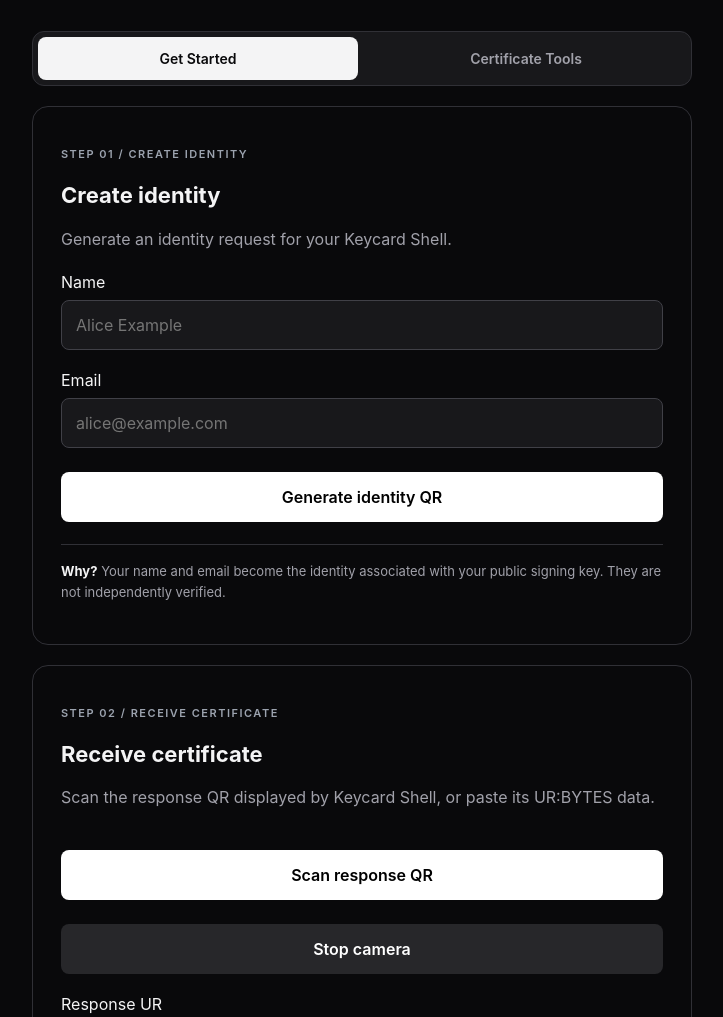
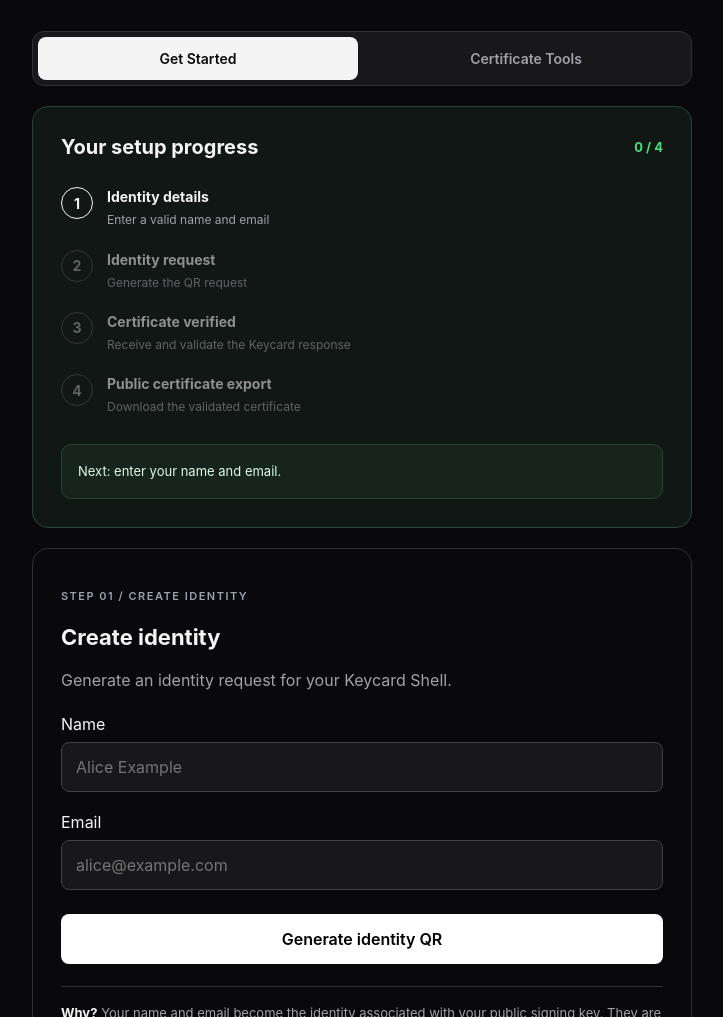
Before and after one commit to 0xterricola/gappgp-web, a website built with Vite: page index.html in a window 1280 px wide. Shown: the part 745-1762 px from the top of the page, without its empty margins (278-1001 px from the left). Built offline with nearby package versions, Linux system fonts and the light colour scheme; what @ngraveio/bc-ur would draw is missing.

Commit message:
feat: add guided identity setup progress and validation feedback

```diff
--- a/src/certificate-ui.ts
+++ b/src/certificate-ui.ts
@@ -60,6 +60,7 @@ export function setupCertificateUI() {
 
   let decoder = new URDecoder()
   let current: CertificateInfo | null = null
+  let currentSource: 'response' | 'upload' | null = null
   let stream: MediaStream | null = null
   let frameID = 0
   let busy = false
@@ -69,8 +70,9 @@ export function setupCertificateUI() {
       ? error.message : String(error)
   }
 
-  function display(info: CertificateInfo) {
+  function display(info: CertificateInfo, source: 'response' | 'upload') {
     current = info
+    currentSource = source
     $('certificate-identity').textContent = info.userID
     $('certificate-fingerprint').textContent = info.fingerprint
     $('certificate-created').textContent =
@@ -78,6 +80,7 @@ export function setupCertificateUI() {
 
     result.hidden = false
     status.textContent = 'Public certificate validated successfully.'
+    document.dispatchEvent(new Event(`gappgp:${source}-verified`))
   }
 
   function stopCamera() {
@@ -124,7 +127,7 @@ export function setupCertificateUI() {
         : undefined
 
       const info = await validateCertificate(bytes, expectedUID)
-      display(info)
+      display(info, 'response')
       decoder = new URDecoder()
       stopCamera()
       return
@@ -146,6 +149,8 @@ export function setupCertificateUI() {
     .addEventListener('change', async event => {
       result.hidden = true
       current = null
+      currentSource = null
+      document.dispatchEvent(new Event('gappgp:upload-started'))
 
       try {
         const input = event.target as HTMLInputElement
@@ -164,8 +169,9 @@ export function setupCertificateUI() {
           ? new TextDecoder().decode(bytes)
           : bytes
 
-        display(await validateCertificate(source))
+        display(await validateCertificate(source), 'upload')
       } catch (error) {
+        document.dispatchEvent(new Event('gappgp:upload-failed'))
         showError(error)
       }
     })
@@ -183,6 +189,9 @@ export function setupCertificateUI() {
     link.download =
       `gappgp-${current.fingerprint.slice(-16)}.asc`
     link.click()
+    document.dispatchEvent(new CustomEvent('gappgp:download-started', {
+      detail: { source: currentSource },
+    }))
 
     setTimeout(() => URL.revokeObjectURL(url), 1000)
   })
@@ -244,6 +253,17 @@ export function setupCertificateUI() {
     }
   })
 
+  document.addEventListener('gappgp:request-reset', () => {
+    stopCamera()
+    decoder = new URDecoder()
+    responseText.value = ''
+    if (currentSource === 'response') {
+      current = null
+      currentSource = null
+      result.hidden = true
+    }
+  })
+
   $('stop-camera').addEventListener('click', stopCamera)
   window.addEventListener('pagehide', stopCamera)
 }
--- a/src/main.ts
+++ b/src/main.ts
@@ -57,6 +57,8 @@ document.querySelector<HTMLButtonElement>('#create')!
   .addEventListener('click', async () => {
     try {
       result.hidden = true
+      currentUR = ''
+      document.dispatchEvent(new Event('gappgp:request-reset'))
       status.textContent = ''
 
       const name = nameInput.value.trim()
@@ -114,6 +116,7 @@ document.querySelector<HTMLButtonElement>('#create')!
       identity.textContent = uid
       result.hidden = false
       status.textContent = 'Identity request ready.'
+      document.dispatchEvent(new Event('gappgp:request-ready'))
     } catch (error) {
       status.textContent =
         error instanceof Error ? error.message : String(error)
@@ -135,4 +138,6 @@ import { setupCertificateUI } from './certificate-ui'
 setupCertificateUI()
 
 import { setupOnboardingUI } from './onboarding'
+import { setupProgressUI } from './progress'
 setupOnboardingUI()
+setupProgressUI()
--- /dev/null
+++ b/src/progress.ts
@@ -0,0 +1,174 @@
+export function setupProgressUI() {
+  const start = document.getElementById('start-panel')!
+  const tools = document.getElementById('tools-panel')!
+  const name = document.getElementById('name') as HTMLInputElement
+  const email = document.getElementById('email') as HTMLInputElement
+  const request = document.getElementById('result')!
+  const receive = document.getElementById('response-ur')!
+    .closest('section') as HTMLElement
+  const certificate = document.getElementById('certificate-result')!
+
+  let requestReady = false
+  let responseVerified = false
+  let downloadStarted = false
+  let uploadVerified = false
+
+  const stages = [
+    ['Identity details', 'Enter a valid name and email'],
+    ['Identity request', 'Generate the QR request'],
+    ['Certificate verified', 'Receive and validate the Keycard response'],
+    ['Public certificate export', 'Download the validated certificate'],
+  ]
+
+  const progress = document.createElement('section')
+  progress.className = 'setup-progress'
+  progress.innerHTML = `
+    <div class="progress-header">
+      <h2>Your setup progress</h2>
+      <span id="progress-count">0 / 4</span>
+    </div>
+    <ol class="progress-steps">
+      ${stages.map(([title, description], index) => `
+        <li class="progress-step" data-progress-step="${index}">
+          <span class="progress-marker">${index + 1}</span>
+          <div>
+            <strong>${title}</strong>
+            <p>${description}</p>
+          </div>
+        </li>
+      `).join('')}
+    </ol>
+    <p id="progress-next" role="status" aria-live="polite"></p>
+  `
+  start.prepend(progress)
+
+  const toolStatus = document.createElement('div')
+  toolStatus.className = 'tool-validation'
+  toolStatus.setAttribute('role', 'status')
+  toolStatus.setAttribute('aria-live', 'polite')
+  tools.prepend(toolStatus)
+
+  const markers = [...progress.querySelectorAll<HTMLElement>(
+    '.progress-step'
+  )]
+
+  const next = document.getElementById('progress-next')!
+  const count = document.getElementById('progress-count')!
+
+  function detailsValid(): boolean {
+    const n = name.value.trim()
+    const e = email.value.trim()
+    const uid = `${n} <${e}>`
+
+    return Boolean(
+      n && e &&
+      email.checkValidity() &&
+      !/[<>]/.test(n) &&
+      /^[\x20-\x7e]+$/.test(uid) &&
+      new TextEncoder().encode(uid).length <= 255
+    )
+  }
+
+  function render() {
+    const complete = [
+      detailsValid(),
+      requestReady,
+      responseVerified,
+      downloadStarted,
+    ]
+
+    const active = complete.indexOf(false)
+    count.textContent = `${complete.filter(Boolean).length} / 4`
+
+    markers.forEach((element, index) => {
+      const done = complete[index]
+      element.classList.toggle('is-done', done)
+      element.classList.toggle('is-active', index === active)
+
+      element.querySelector('.progress-marker')!.textContent =
+        done ? '✓' : String(index + 1)
+    })
+
+    if (!complete[0]) {
+      next.textContent = 'Next: enter your name and email.'
+    } else if (!requestReady) {
+      next.textContent = 'Next: generate your identity QR.'
+    } else if (!responseVerified) {
+      next.textContent =
+        'Next: scan the QR with Keycard Shell, approve on the device, then scan its response.'
+    } else if (!downloadStarted) {
+      next.textContent =
+        'Certificate verified. Next: download your public certificate.'
+    } else {
+      next.textContent =
+        'Download started. Your public certificate is ready to share.'
+    }
+
+    receive.hidden = !requestReady
+
+    toolStatus.classList.toggle('is-done', uploadVerified)
+    toolStatus.textContent = uploadVerified
+      ? '✓ Public certificate passed validation.'
+      : '○ Upload a public certificate to check its integrity.'
+  }
+
+  function reset() {
+    requestReady = false
+    responseVerified = false
+    downloadStarted = false
+    request.hidden = true
+    certificate.hidden = true
+    render()
+  }
+
+  for (const input of [name, email]) {
+    input.addEventListener('input', () => {
+      if (requestReady) {
+        document.dispatchEvent(new Event('gappgp:request-reset'))
+      }
+      render()
+    })
+  }
+
+  document.addEventListener('gappgp:request-reset', reset)
+
+  document.addEventListener('gappgp:request-ready', () => {
+    requestReady = true
+    responseVerified = false
+    downloadStarted = false
+    render()
+    request.scrollIntoView({ behavior: 'smooth', block: 'start' })
+  })
+
+  document.addEventListener('gappgp:response-verified', () => {
+    if (!requestReady) return
+    responseVerified = true
+    render()
+    certificate.scrollIntoView({ behavior: 'smooth', block: 'center' })
+  })
+
+  document.addEventListener('gappgp:download-started', event => {
+    const source = (event as CustomEvent<{ source: string }>).detail?.source
+    if (source === 'response' && responseVerified) {
+      downloadStarted = true
+    }
+    render()
+  })
+
+  document.addEventListener('gappgp:upload-started', () => {
+    uploadVerified = false
+    render()
+  })
+
+  document.addEventListener('gappgp:upload-verified', () => {
+    uploadVerified = true
+    render()
+  })
+
+  document.addEventListener('gappgp:upload-failed', () => {
+    uploadVerified = false
+    render()
+  })
+
+  render()
+}
--- a/src/style.css
+++ b/src/style.css
@@ -264,3 +264,128 @@ main {
     font-size: 23px;
   }
 }
+
+.setup-progress {
+  margin-top: 20px;
+  background: #111714;
+  border-color: #294336;
+}
+
+.progress-header {
+  display: flex;
+  align-items: center;
+  justify-content: space-between;
+  gap: 12px;
+}
+
+.progress-header h2 {
+  margin: 0;
+  font-size: 20px;
+}
+
+#progress-count {
+  color: #4ade80;
+  font-size: 13px;
+  font-weight: 700;
+  white-space: nowrap;
+}
+
+.progress-steps {
+  display: grid;
+  gap: 20px;
+  margin: 28px 0;
+  padding: 0;
+  list-style: none;
+}
+
+.progress-step {
+  display: flex;
+  align-items: flex-start;
+  gap: 14px;
+  opacity: 0.55;
+}
+
+.progress-marker {
+  display: grid;
+  place-items: center;
+  width: 32px;
+  height: 32px;
+  flex: 0 0 32px;
+  border: 1px solid #52525b;
+  border-radius: 50%;
+  color: #a1a1aa;
+  font-size: 14px;
+  font-weight: 700;
+}
+
+.progress-step strong {
+  display: block;
+  margin-top: 1px;
+  font-size: 14px;
+}
+
+.progress-step p {
+  margin: 5px 0 0;
+  font-size: 12px;
+}
+
+.progress-step.is-active {
+  opacity: 1;
+}
+
+.progress-step.is-active .progress-marker {
+  border-color: #f4f4f5;
+  color: #f4f4f5;
+}
+
+.progress-step.is-done {
+  opacity: 1;
+}
+
+.progress-step.is-done .progress-marker {
+  background: #163c29;
+  border-color: #22c55e;
+  color: #4ade80;
+}
+
+.progress-step.is-done strong {
+  color: #4ade80;
+}
+
+#progress-next {
+  padding: 16px;
+  margin: 0;
+  border: 1px solid #294336;
+  border-radius: 10px;
+  background: #17241b;
+  color: #dcfce7;
+  font-size: 13px;
+  line-height: 1.6;
+}
+
+.tool-validation {
+  padding: 15px;
+  border: 1px solid #3f3f46;
+  border-radius: 10px;
+  background: #18181b;
+  color: #a1a1aa;
+  font-size: 13px;
+  line-height: 1.5;
+}
+
+.tool-validation.is-done {
+  border-color: #22c55e;
+  background: #17241b;
+  color: #4ade80;
+  font-weight: 600;
+}
+
+@media (max-width: 480px) {
+  .progress-header h2 {
+    font-size: 18px;
+  }
+
+  .progress-steps {
+    gap: 18px;
+  }
+}
```
